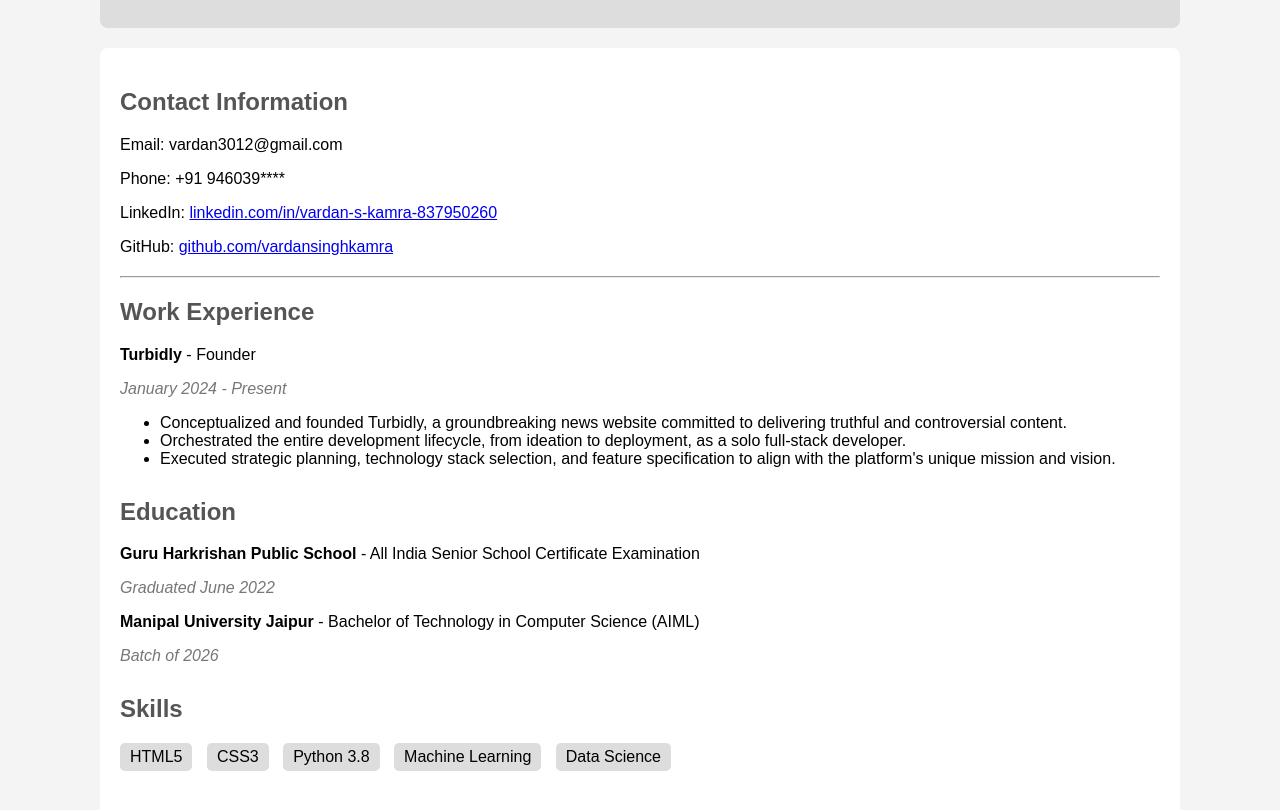
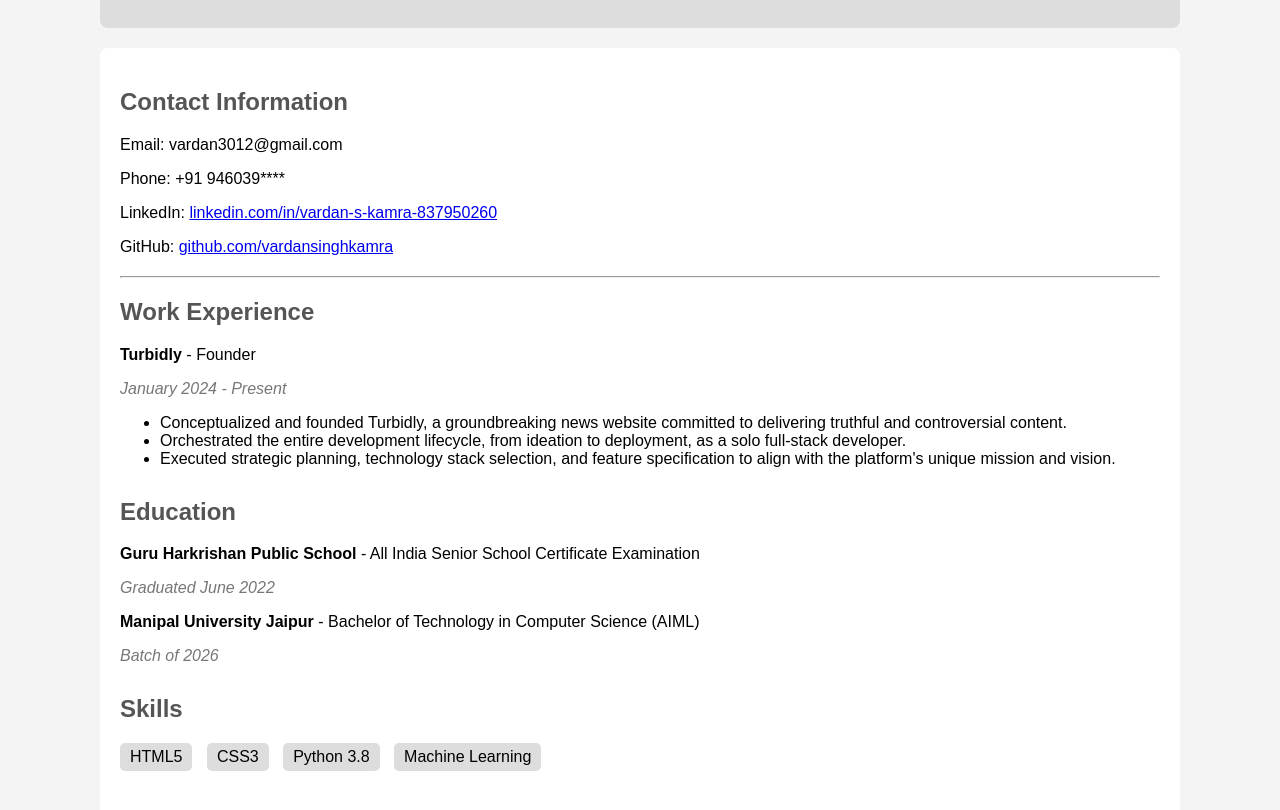
Before and after one commit to vardansinghkamra/second-html, a plain HTML site: page index.html in a window 1280 px wide. Shown: the part 146-956 px from the top of the page. Drawn offline with Linux system fonts and the light colour scheme.

Commit message:
Update index.html

```diff
--- a/index.html
+++ b/index.html
@@ -113,7 +113,6 @@
             <div class="skill">CSS3</div>
             <div class="skill">Python 3.8</div>
             <div class="skill">Machine Learning</div>
-            <div class="skill">Data Science</div>
         </section>
     </div>
 
```
